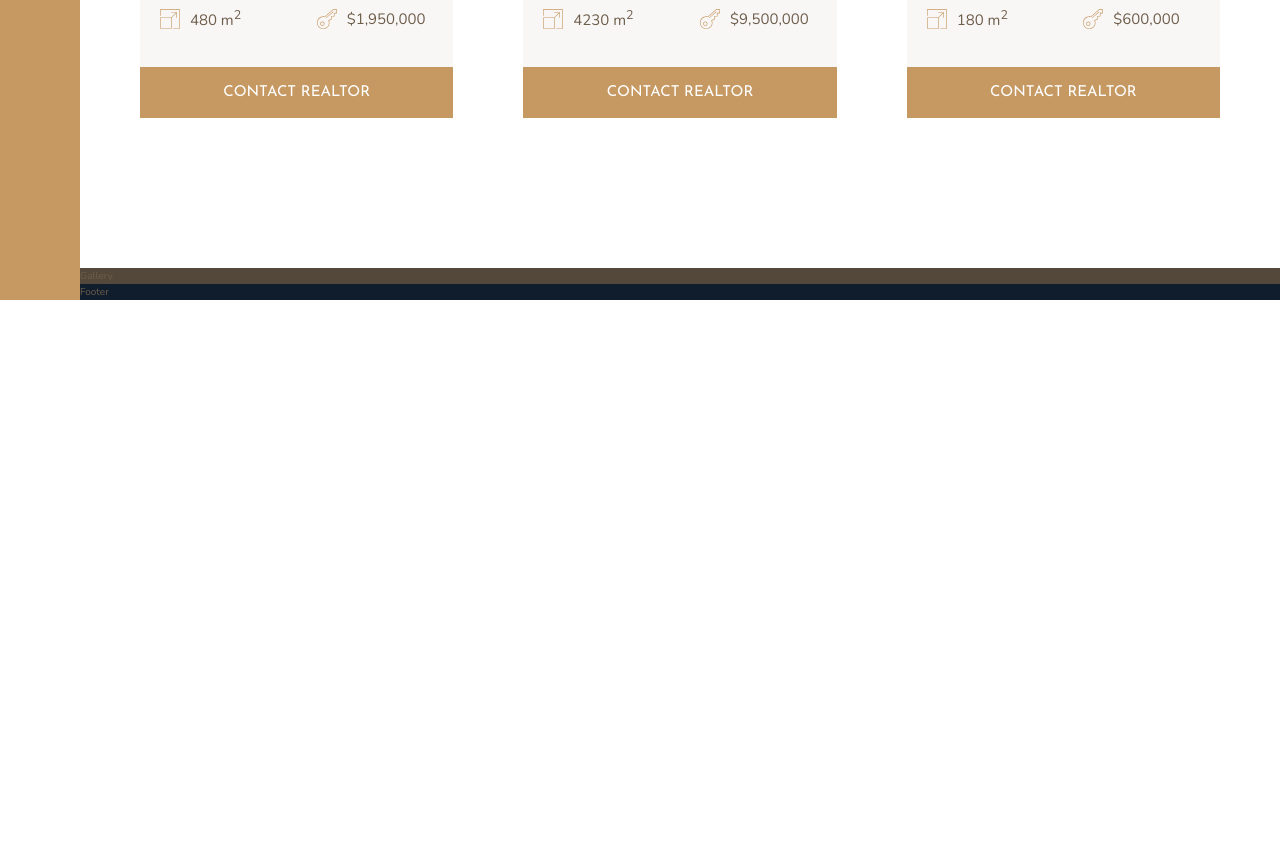
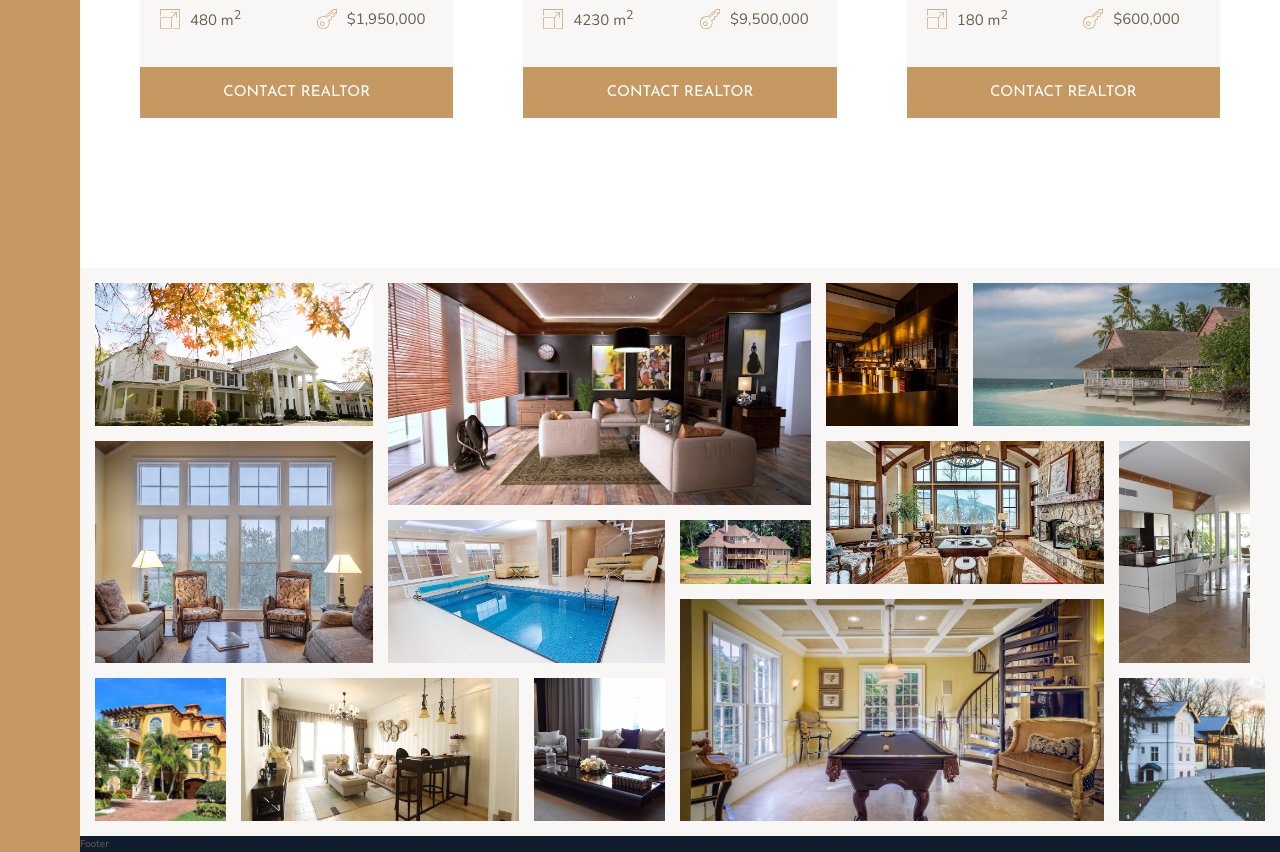
Before and after one commit to cbhuber17/Nexter, a website: page index.html in a window 1280 px wide. Shown: the part 2889-3741 px from the top of the page. Before the commit the page ends 3189 px from the top, so only its background shows below. Drawn offline with nearby package versions, Linux system fonts and the light colour scheme.

Commit message:
feat; Added the gallery.

```diff
--- a/index.html
+++ b/index.html
@@ -299,7 +299,50 @@
     </section>
 
     <section class="gallery">
-        Gallery
+
+        <figure class="gallery__item gallery__item--1">
+            <img src="img/gal-1.jpeg" alt="Gallery image 1" class="gallery__img">
+        </figure>
+        <figure class="gallery__item gallery__item--2">
+            <img src="img/gal-2.jpeg" alt="Gallery image 2" class="gallery__img">
+        </figure>
+        <figure class="gallery__item gallery__item--3">
+            <img src="img/gal-3.jpeg" alt="Gallery image 3" class="gallery__img">
+        </figure>
+        <figure class="gallery__item gallery__item--4">
+            <img src="img/gal-4.jpeg" alt="Gallery image 4" class="gallery__img">
+        </figure>
+        <figure class="gallery__item gallery__item--5">
+            <img src="img/gal-5.jpeg" alt="Gallery image 5" class="gallery__img">
+        </figure>
+        <figure class="gallery__item gallery__item--6">
+            <img src="img/gal-6.jpeg" alt="Gallery image 6" class="gallery__img">
+        </figure>
+        <figure class="gallery__item gallery__item--7">
+            <img src="img/gal-7.jpeg" alt="Gallery image 7" class="gallery__img">
+        </figure>
+        <figure class="gallery__item gallery__item--8">
+            <img src="img/gal-8.jpeg" alt="Gallery image 8" class="gallery__img">
+        </figure>
+        <figure class="gallery__item gallery__item--9">
+            <img src="img/gal-9.jpeg" alt="Gallery image 9" class="gallery__img">
+        </figure>
+        <figure class="gallery__item gallery__item--10">
+            <img src="img/gal-10.jpeg" alt="Gallery image 10" class="gallery__img">
+        </figure>
+        <figure class="gallery__item gallery__item--11">
+            <img src="img/gal-11.jpeg" alt="Gallery image 11" class="gallery__img">
+        </figure>
+        <figure class="gallery__item gallery__item--12">
+            <img src="img/gal-12.jpeg" alt="Gallery image 12" class="gallery__img">
+        </figure>
+        <figure class="gallery__item gallery__item--13">
+            <img src="img/gal-13.jpeg" alt="Gallery image 13" class="gallery__img">
+        </figure>
+        <figure class="gallery__item gallery__item--14">
+            <img src="img/gal-14.jpeg" alt="Gallery image 14" class="gallery__img">
+        </figure>
+
     </section>
 
     <footer class="footer">
--- a/sass/_gallery.scss
+++ b/sass/_gallery.scss
@@ -1,4 +1,90 @@
 .gallery {
-    background-color: $color-grey-dark-1;
+    background-color: $color-grey-light-1;
     grid-column: full-start / full-end;
+
+    display: grid;
+    grid-template-columns: repeat(8, 1fr);
+    grid-template-rows: repeat(7, 5vw);
+    grid-gap: 1.5rem;
+    padding: 1.5rem;
+
+    &__item {
+
+        &--1 {
+            grid-row: 1 / span 2;
+            grid-column: 1 / span 2;
+        }
+
+        &--2 {
+            grid-row: 1 / span 3;
+            grid-column: 3 / span 3;
+        }
+
+        &--3 {
+            grid-row: 1 / span 2;
+            grid-column: 6 / span 1;
+        }
+
+        &--4 {
+            grid-row: 1 / span 2;
+            grid-column: 7 / span 2;
+        }
+
+        &--5 {
+            grid-row: 3 / span 3;
+            grid-column: 1 / span 2;
+        }
+
+        &--6 {
+            grid-row: 4 / span 2;
+            grid-column: 3 / span 2;
+        }
+
+        &--7 {
+            grid-row: 4 / span 1;
+            grid-column: 5 / span 1;
+        }
+
+        &--8 {
+            grid-row: 3 / span 2;
+            grid-column: 6 / span 2;
+        }
+
+        &--9 {
+            grid-row: 3 / span 3;
+            grid-column: 8 / span 1;
+        }
+
+        &--10 {
+            grid-row: 6 / span 2;
+            grid-column: 1 / span 1;
+        }
+
+        &--11 {
+            grid-row: 6 / span 2;
+            grid-column: 2 / span 2;
+        }
+
+        &--12 {
+            grid-row: 6 / span 2;
+            grid-column: 4 / span 1;
+        }
+
+        &--13 {
+            grid-row: 5 / span 3;
+            grid-column: 5 / span 3;
+        }
+
+        &--14 {
+            grid-row: 6 / span 2;
+            grid-column: 8 / span 2;
+        }
+    }
+
+    &__img {
+        width: 100%;
+        height: 100%;
+        object-fit: cover;
+        display: block;
+    }
 }
```
Also changed, not shown: css/style.css.
